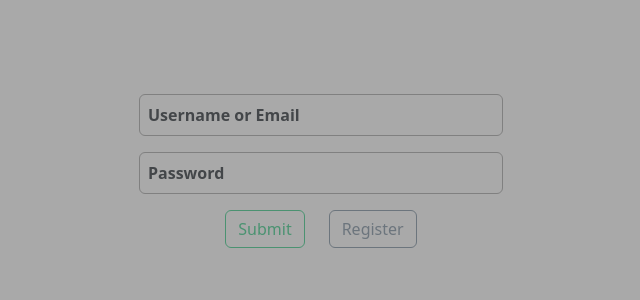
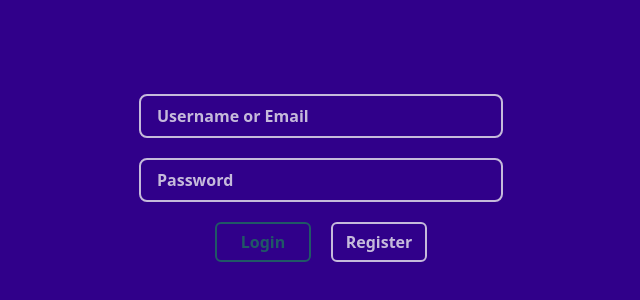
Before and after one commit to andrade-filipe/login-screen, an Angular app: page /login in a window 1280 px wide. Shown: the part 146-446 px from the top of the page, without its empty margins (319-959 px from the left). Built offline with nearby package versions, Linux system fonts and the light colour scheme.

Commit message:
improved style

```diff
--- a/src/app/components/login-form/login-form.component.html
+++ b/src/app/components/login-form/login-form.component.html
@@ -35,7 +35,7 @@
       class="form_button | btn btn-outline-success"
       [disabled]="!form.valid"
     >
-      Submit
+      Login
     </button>
     <button type="button" class="form_button | btn btn-outline-secondary">
       Register
--- a/src/styles.css
+++ b/src/styles.css
@@ -5,9 +5,12 @@
 COLORS
 ------------------*/
 
-  --clr-primary: hsl(218, 24%, 9%);
-  --clr-accent: hsl(140, 10%, 94%);
-  --clr-complement: hsl(207, 90%, 25%);
+  --clr-primary: hsl(261, 100%, 27%);
+  --clr-primary-light: hsl(261, 100%, 40%);
+  --clr-flat-black: hsl(0, 0%, 13%);
+  --clr-flat-white: hsl(0, 0%, 96%);
+  --clr-flat-white-opacity: hsla(0, 0%, 96%, 0.76);
+  --clr-error: hsl(351, 100%, 35%);
 
   /*-----------------
 FONTS
@@ -68,6 +71,12 @@ font size standards
   --button-margin: 0.3rem;
 }
 
+/* UTILITY */
+.dark {
+  background-color: var(--clr-primary);
+}
+
+/* LOGIN */
 
 .login-container{
   padding: 0;
@@ -78,21 +87,43 @@ font size standards
   padding: 10rem 0;
 }
 
+/* FORM */
+
 .form-control:first-of-type{
-  margin-bottom: 1rem;
-  padding: 0.5rem;
+  margin-bottom: 1.25rem;
+  padding: 0.5rem 1rem;
 
   font-weight: 600;
 
-  border-color: gray;
-  color: whitesmoke;
+  border-color: var(--clr-flat-white-opacity);
+  border-width: 2px;
+  border-radius: 0.5rem;
+
+  color: var(--clr-flat-white);
   background-color: transparent;
 }
 
-.form_button:first-of-type {
-  margin-right: 1.5rem;
+.form-control::placeholder {
+  color: var(--clr-flat-white-opacity);
 }
 
-.dark {
-  background-color: darkgray;
+.form_button:first-of-type {
+  margin-right: 1.25rem;
 }
+
+/* BUTTON */
+
+.btn {
+  font-weight: 700;
+  font-size: var(--fs-small);
+}
+
+.btn-outline-success, .btn-outline-secondary {
+  min-width: 6rem;
+  border-width: 2px;
+}
+
+.btn-outline-secondary {
+  border-color: var(--clr-flat-white-opacity);
+  color: var(--clr-flat-white-opacity);
+}
```
